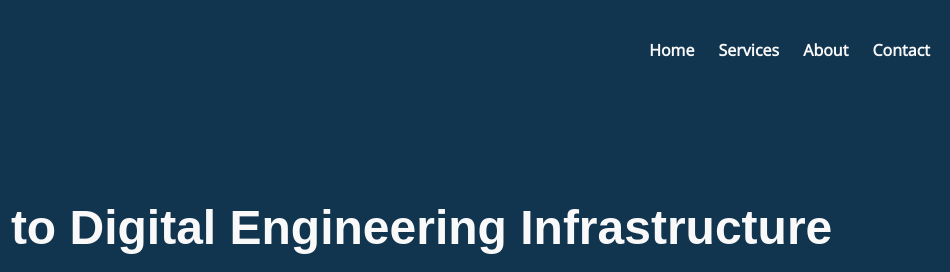
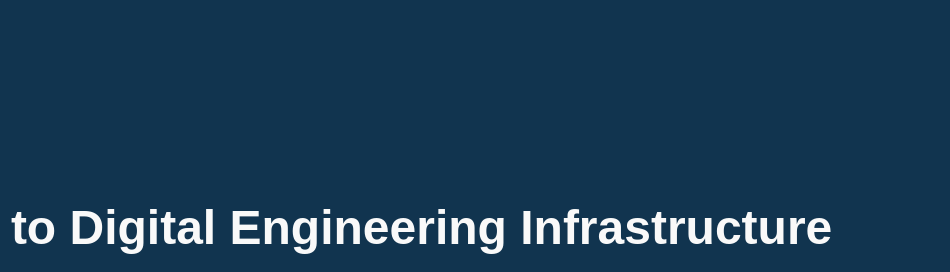
Before and after one commit to DigEngInfra/DigEngInfra.github.io, a plain HTML site: page Index.html in a window 1280 px wide. Shown: the top 272 px of the page, 330-1280 px from the left. Drawn offline with nearby package versions, Linux system fonts and the light colour scheme.

Commit message:
Update Index.html

```diff
--- a/Index.html
+++ b/Index.html
@@ -85,12 +85,6 @@
 <body>
 <header>
   <img src="32db72c8-9979-4264-898d-47c98444bd73.png" alt="DigEngInfra Logo" class="logo">
-  <nav>
-    <a href="index.html">Home</a>
-    <a href="services.html">Services</a>
-    <a href="about.html">About</a>
-    <a href="contact.html">Contact</a>
-  </nav>
 </header>
 
 <section class="hero">
```
